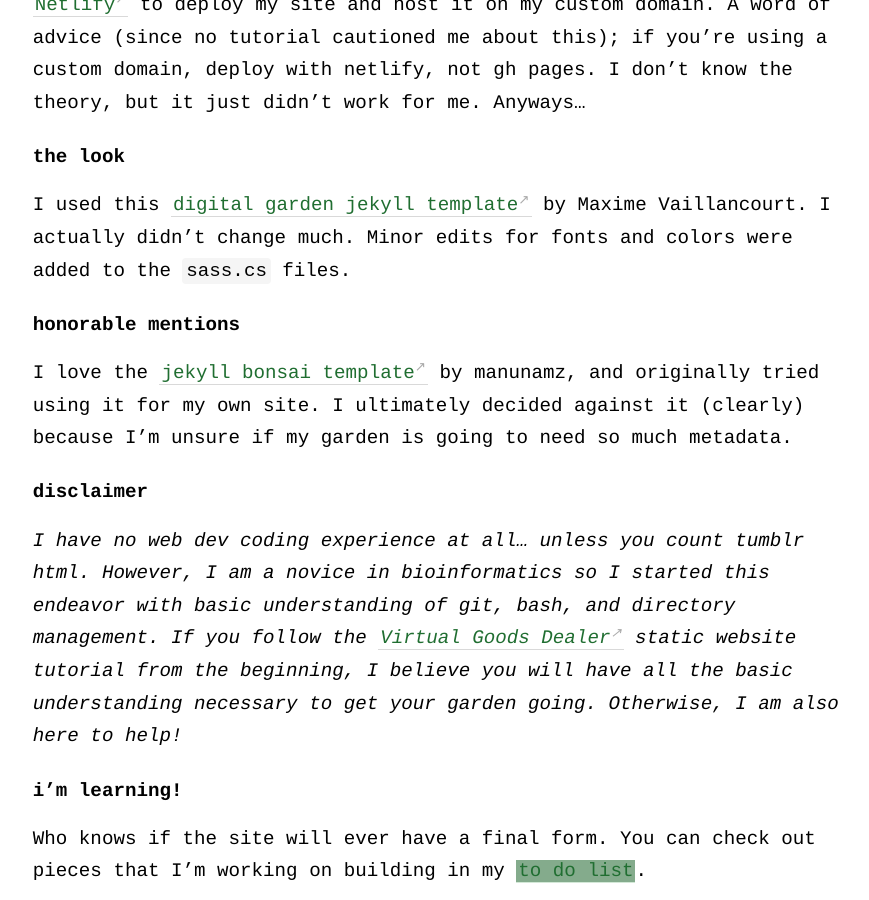
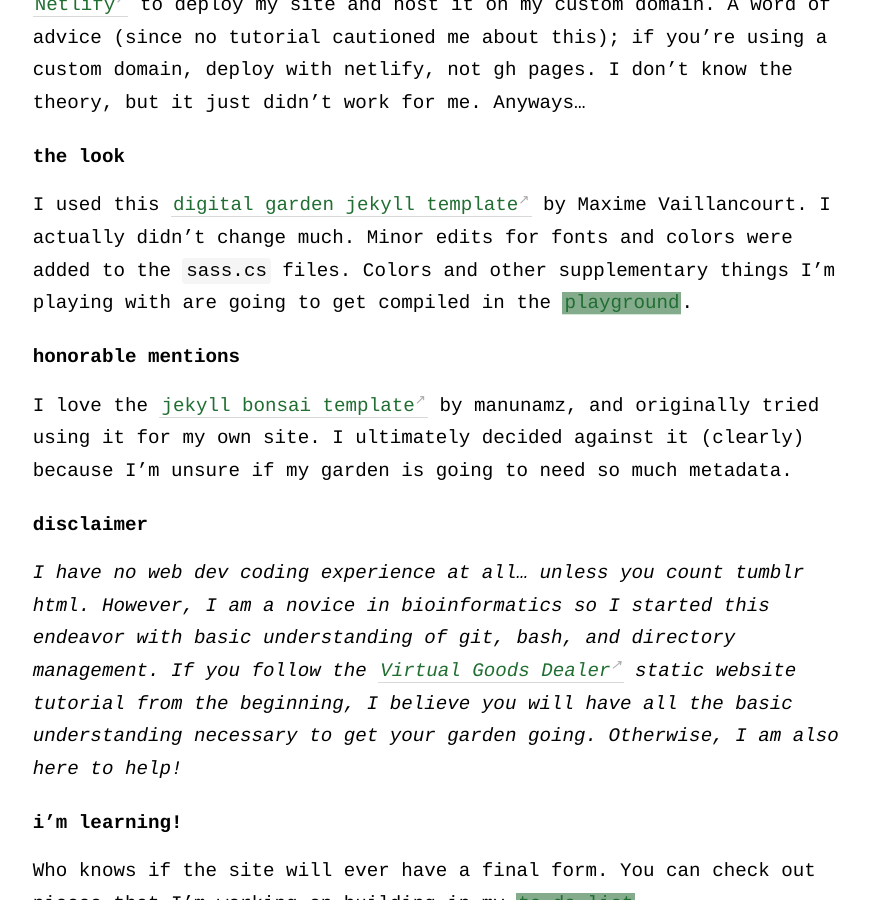
Before and after one commit to geminiworms/talyssagarden.github.io, a Jekyll site: the page built from _notes/colophon.md, in a window 1280 px wide and 900 px high, scrolled down 585 px. Shown: the whole window, without its empty margins (44-913 px from the left). Built offline with Jekyll 4.4.1, drawn with Linux system fonts in a browser that asks for light colours.

Commit message:
Update colophon.md

```diff
--- a/_notes/colophon.md
+++ b/_notes/colophon.md
@@ -11,7 +11,7 @@
 
 #### the look
 I used this [digital garden jekyll template](https://maximevaillancourt.com/blog/setting-up-your-own-digital-garden-with-jekyll) by Maxime Vaillancourt.
-I actually didn't change much. Minor edits for fonts and colors were added to the `sass.cs` files.
+I actually didn't change much. Minor edits for fonts and colors were added to the `sass.cs` files. Colors and other supplementary things I'm playing with are going to get compiled in the [[playground]].
 
 
 #### honorable mentions
```
